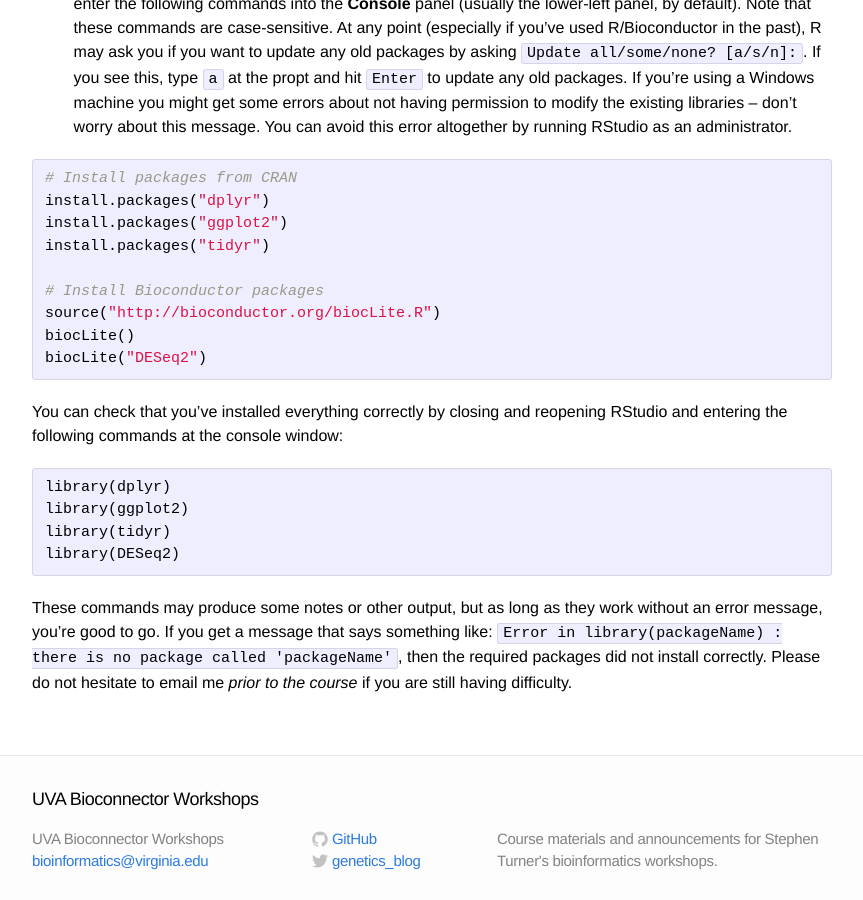
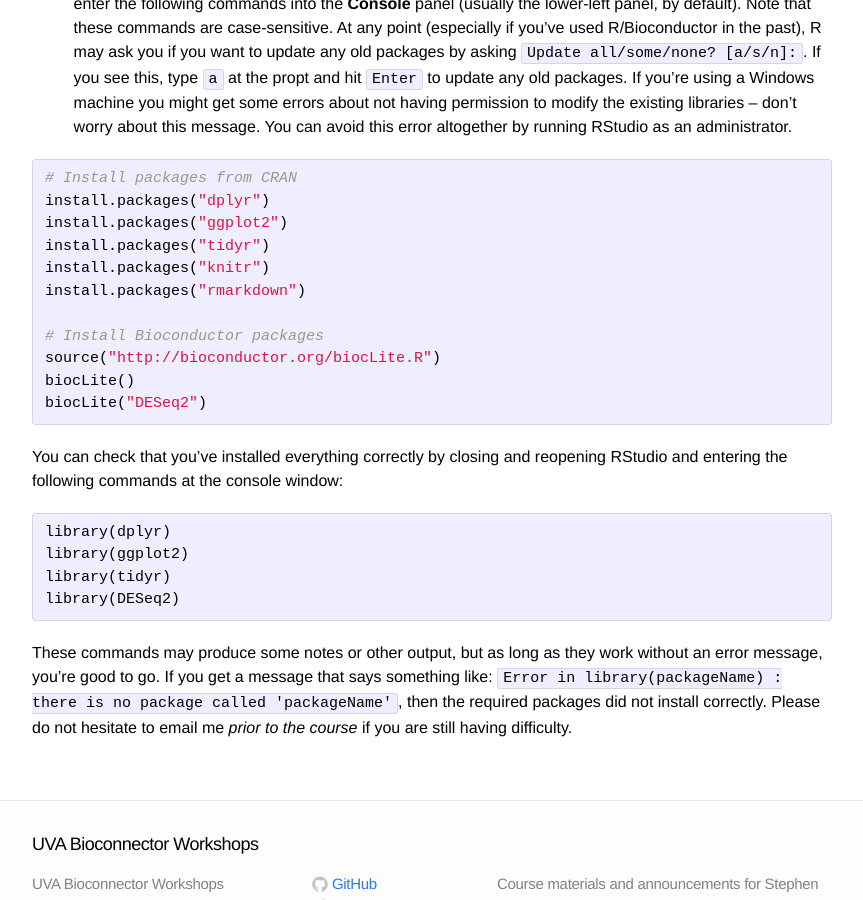
Before and after one commit to bioconnector/workshops2015, a Jekyll site: the page built from ws-r-advanced-manipulation.md, in a window 1280 px wide and 900 px high, scrolled down 1360 px. Shown: the whole window, without its empty margins (208-1071 px from the left). Built offline with Jekyll 4.4.1, drawn with Linux system fonts in a browser that asks for light colours; Markdown is read by kramdown in place of the engine named in the settings.

Commit message:
add pkgs needed for repro research

```diff
--- a/_includes/setup-r.md
+++ b/_includes/setup-r.md
@@ -10,6 +10,8 @@
 install.packages("dplyr")
 install.packages("ggplot2")
 install.packages("tidyr")
+install.packages("knitr")
+install.packages("rmarkdown")
 
 # Install Bioconductor packages
 source("http://bioconductor.org/biocLite.R")
```
